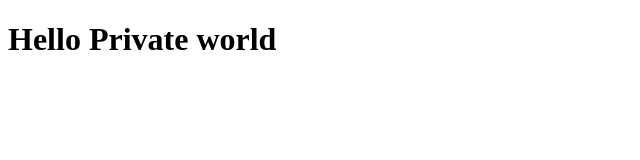
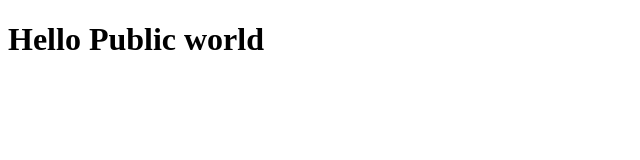
Before and after one commit to studentak007/Project3, a plain HTML site: page index.html in a window 1280 px wide. Shown: the whole page, without its empty margins (0-640 px from the left). Drawn offline with Linux system fonts and the light colour scheme.

Commit message:
Make Public

```diff
--- a/index.html
+++ b/index.html
@@ -6,6 +6,6 @@
     <title>Document</title>
 </head>
 <body>
-<h1>Hello Private world</h1>
+<h1>Hello Public world</h1>
 </body>
 </html>
```
